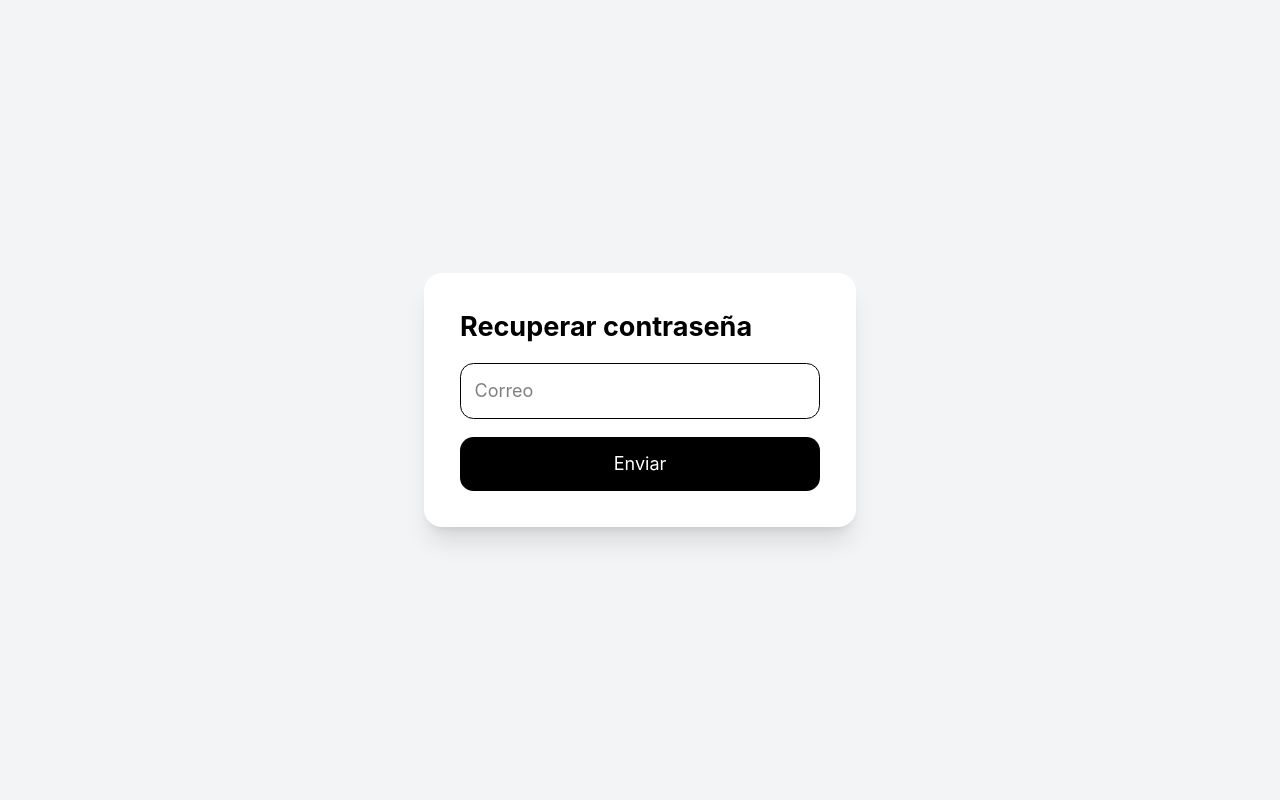
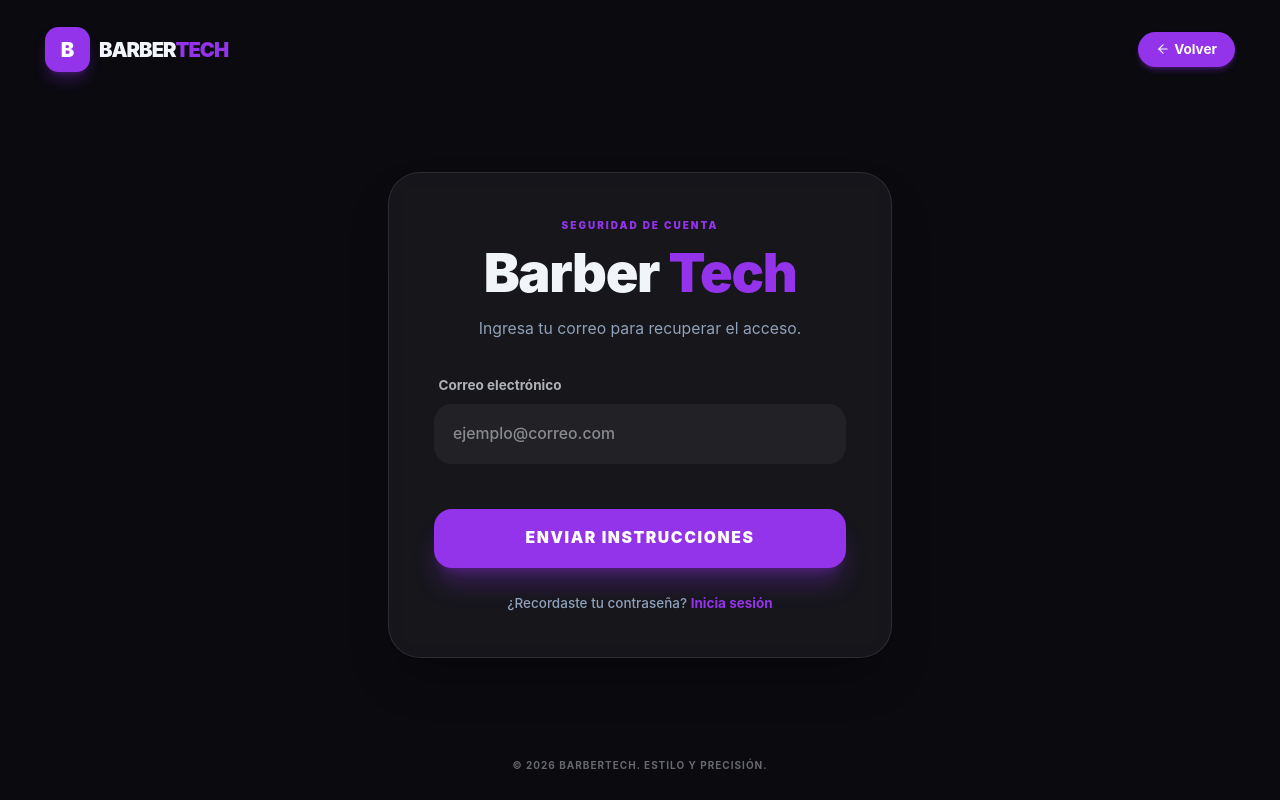
Before and after one commit to vemseb45/Barber_Tech_Frontend, a React (Vite) app: page /forgot-password in a window 1280 px wide. Built offline with nearby package versions, Linux system fonts and the light colour scheme.

Commit message:
Recuperar contraseña realizado

```diff
--- a/src/pages/auth/cambiarContrasena.jsx
+++ b/src/pages/auth/cambiarContrasena.jsx
@@ -1,33 +1,103 @@
 import { useState } from "react";
+import { Link, useNavigate } from "react-router-dom";
+import { motion } from "framer-motion";
+import { ArrowLeft } from "lucide-react";
 import api from "../../api/axios";
 
 export default function ForgotPassword() {
   const [email, setEmail] = useState("");
+  const navigate = useNavigate();
 
-  const handleSubmit = async () => {
+  const handleSubmit = async (e) => {
+    if (e) e.preventDefault();
+    try {
       await api.post("http://localhost:8000/api/usuarios/forgot-password/", { email });
-    alert("Correo enviado");
+      alert("Correo enviado con éxito. Revisa tu bandeja de entrada.");
+    } catch (error) {
+      alert("Error al enviar el correo. Verifica que el usuario exista.");
+    }
   };
 
   return (
-    <div className="min-h-screen flex items-center justify-center bg-gray-100">
-      <div className="bg-white p-8 rounded-2xl shadow-xl w-96">
-        <h2 className="text-2xl font-bold mb-4">Recuperar contraseña</h2>
+    <div className="min-h-screen flex flex-col px-4 sm:px-6 md:px-10 transition-colors duration-500 bg-slate-50 dark:bg-[#0a0a0f] text-slate-900 dark:text-slate-100 font-sans antialiased overflow-x-hidden">
 
+      {/* Header */}
+      <header className="flex justify-between items-center py-4 sm:py-6 max-w-7xl mx-auto w-full">
+        <div className="flex items-center gap-2 shrink-0">
+          <div className="w-8 h-8 sm:w-10 sm:h-10 bg-[#9333ea] text-white rounded-xl flex items-center justify-center font-black shadow-lg shadow-[#9333ea]/30 text-lg shrink-0">
+            B
+          </div>
+          <h1 className="text-sm sm:text-lg font-black tracking-tighter uppercase leading-tight">
+            Barber<span className="text-[#9333ea]">Tech</span>
+          </h1>
+        </div>
+
+        <div className="flex items-center gap-2 sm:gap-4">
+          <Link
+            to="/login"
+            className="flex items-center gap-1 bg-[#9333ea] hover:bg-[#7112b3] px-4 py-2 rounded-full text-white font-bold text-[10px] sm:text-xs shadow-md shadow-[#9333ea]/30 transition-all"
+          >
+            <ArrowLeft size={14} /> <span className="hidden sm:inline">Volver</span>
+          </Link>
+        </div>
+      </header>
+
+      {/* Main Content con Glassmorphism y Motion */}
+      <main className="flex-grow flex justify-center items-center py-8">
+        <motion.div
+          initial={{ opacity: 0, scale: 0.95 }}
+          animate={{ opacity: 1, scale: 1 }}
+          className="w-full max-w-md"
+        >
+          <form
+            onSubmit={handleSubmit}
+            className="w-full text-center p-6 sm:p-10 rounded-[32px] bg-white dark:bg-white/5 border border-black/5 dark:border-white/10 shadow-2xl backdrop-blur-sm"
+          >
+            <span className="text-[#9333ea] text-[10px] font-black tracking-[2px] uppercase mb-3 block text-center">
+              Seguridad de cuenta
+            </span>
+
+            <h2 className="text-4xl sm:text-5xl font-black leading-none mb-4 tracking-tight text-center">
+              Barber <span className="text-[#9333ea]">Tech</span>
+            </h2>
+
+            <p className="text-slate-500 dark:text-slate-400 text-sm mb-8 text-center px-2">
+              Ingresa tu correo para recuperar el acceso.
+            </p>
+
+            <div className="space-y-5 text-left">
+              <div>
+                <label className="text-xs font-bold mb-2 block ml-1 opacity-70">Correo electrónico</label>
                 <input
                   type="email"
-          placeholder="Correo"
-          className="w-full p-3 border rounded-xl mb-4"
+                  placeholder="ejemplo@correo.com"
+                  className="w-full p-4 rounded-2xl bg-slate-100 dark:bg-white/5 border border-transparent focus:border-[#9333ea] focus:ring-2 focus:ring-[#9333ea]/20 outline-none transition-all text-sm font-medium"
+                  value={email}
                   onChange={(e) => setEmail(e.target.value)}
+                  required
                 />
+              </div>
+            </div>
 
+            <div className="mt-10">
               <button
-          onClick={handleSubmit}
-          className="w-full bg-black text-white p-3 rounded-xl"
+                type="submit"
+                className="w-full bg-[#9333ea] hover:bg-[#7112b3] text-white font-black py-4 rounded-2xl shadow-xl shadow-[#9333ea]/30 transition-all active:scale-95 cursor-pointer uppercase tracking-widest text-sm"
               >
-          Enviar
+                Enviar Instrucciones
               </button>
+
+              <p className="mt-6 text-xs text-slate-500 dark:text-slate-400 font-medium">
+                ¿Recordaste tu contraseña? <Link to="/login" className="text-[#9333ea] font-bold hover:underline">Inicia sesión</Link>
+              </p>
             </div>
+          </form>
+        </motion.div>
+      </main>
+
+      <footer className="py-6 text-center text-[10px] opacity-40 uppercase tracking-widest font-bold">
+        © 2026 BarberTech. Estilo y precisión.
+      </footer>
     </div>
   );
 }
```
Lines whose indentation alone changed are shown as unchanged.
